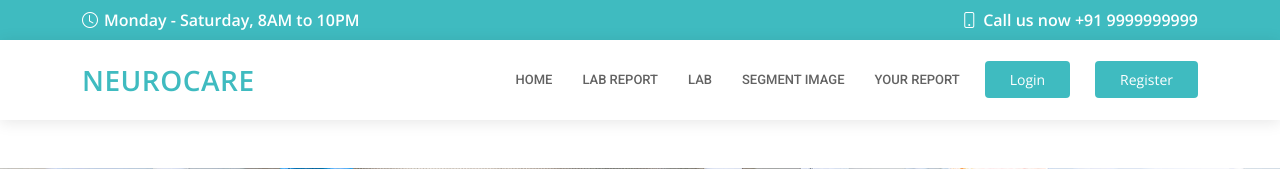
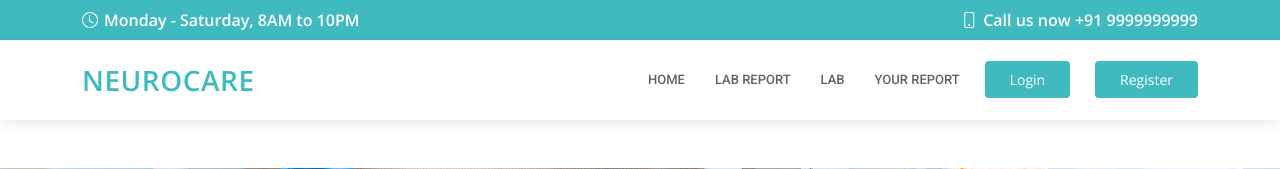
Before and after one commit to rushabhgandhi13/mri-app, a Django app: page / in a window 1280 px wide. Shown: the top 169 px of the page. Run offline with Django 3.2, Linux system fonts and the light colour scheme; some libraries are stand-ins or nearby versions.

```diff
--- a/segmi/templates/segmi/base.html
+++ b/segmi/templates/segmi/base.html
@@ -60,7 +60,6 @@
           <li><a class="nav-link scrollto" href="{% url 'home'%}">Home</a></li>
           <li><a class="nav-link scrollto" href="{% url 'labreports'%}">Lab report</a></li>
           <li><a class="nav-link scrollto" href="{% url 'lab'%}">Lab</a></li>
-          <li><a class="nav-link scrollto" href="{% url 'segment'%}">Segment image</a></li>
           <li><a class="nav-link scrollto" href="{% url 'myreport'%}">Your report</a></li>
           {% comment %} <li class="dropdown"><a href="#"><span>Drop Down</span> <i class="bi bi-chevron-down"></i></a>
             <ul>
--- a/segmi/templates/segmi/reports.html
+++ b/segmi/templates/segmi/reports.html
@@ -67,6 +67,7 @@
         </div>
       </section>
 
+      {% comment %} <li><a class="nav-link scrollto" href="{% url 'segment'%}">Segment image</a></li> {% endcomment %}
 
     </div>
   </section><!-- End Appointment Section -->
--- a/segmi/unet_model.py
+++ b/segmi/unet_model.py
@@ -1,9 +1,9 @@
-import tensorflow
+import os
 import tensorflow as tf
 from tensorflow.keras.models import Model
 from tensorflow.keras.layers import Input, Conv3D, MaxPooling3D, concatenate, Conv3DTranspose, BatchNormalization, Dropout, Lambda
-import logging
-tf.get_logger().setLevel(logging.ERROR)
+
+
 
 kernel_initializer = 'he_uniform'  # Try others if you want
 
--- a/segmi/urls.py
+++ b/segmi/urls.py
@@ -11,7 +11,7 @@ urlpatterns = [
     path('doctor/<int:id>', views.doctor, name='doctor'),
     path('lab/', views.lab, name='lab'),
     path('labreports/', views.labreports, name='labreports'),
-    path('segment/', views.segment, name='segment'),
+    path('segment/<int:id>', views.segment, name='segment'),
     path('myreport/', views.myreport, name='myreport'),
 ]
 
--- a/segmi/views.py
+++ b/segmi/views.py
@@ -45,7 +45,7 @@ def doctor(request, id):
             return redirect('labreports')
     else:
         form = ReportForm(instance=rep)
-    return render(request, 'segmi/doctorReport.html', {'form': form})
+    return render(request, 'segmi/doctorReport.html', {'form': form , 'id':id})
 
 
 def lab(request):
@@ -60,9 +60,9 @@ def lab(request):
     return render(request, 'segmi/lab.html', {'form': form})
 
 
-def segment(request):
+def segment(request,id):
     if request.method == 'POST':
-        form = LabReportsegmentForm(request.POST, request.FILES,instance=doctorReport.objects.get(id=1))
+        form = LabReportsegmentForm(request.POST, request.FILES,instance=doctorReport.objects.get(id=id))
         if form.is_valid():
             instance= form.save(commit= False)
             volume = instance.segment_img
```
Also changed, not shown: segmi/templates/segmi/doctorReport.html (+6 -1 lines).
